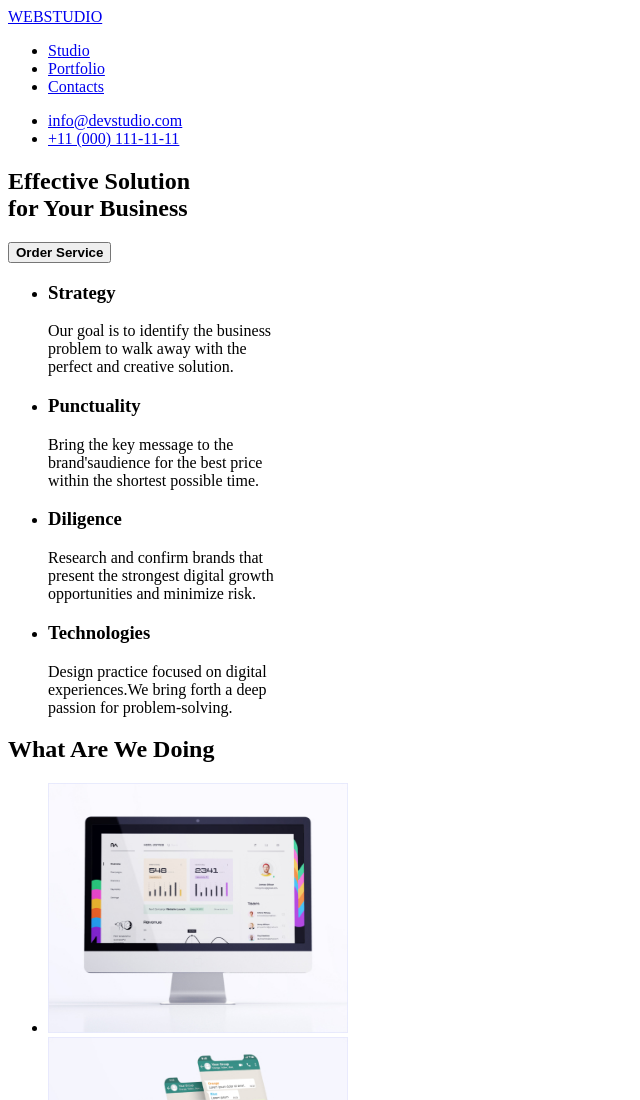
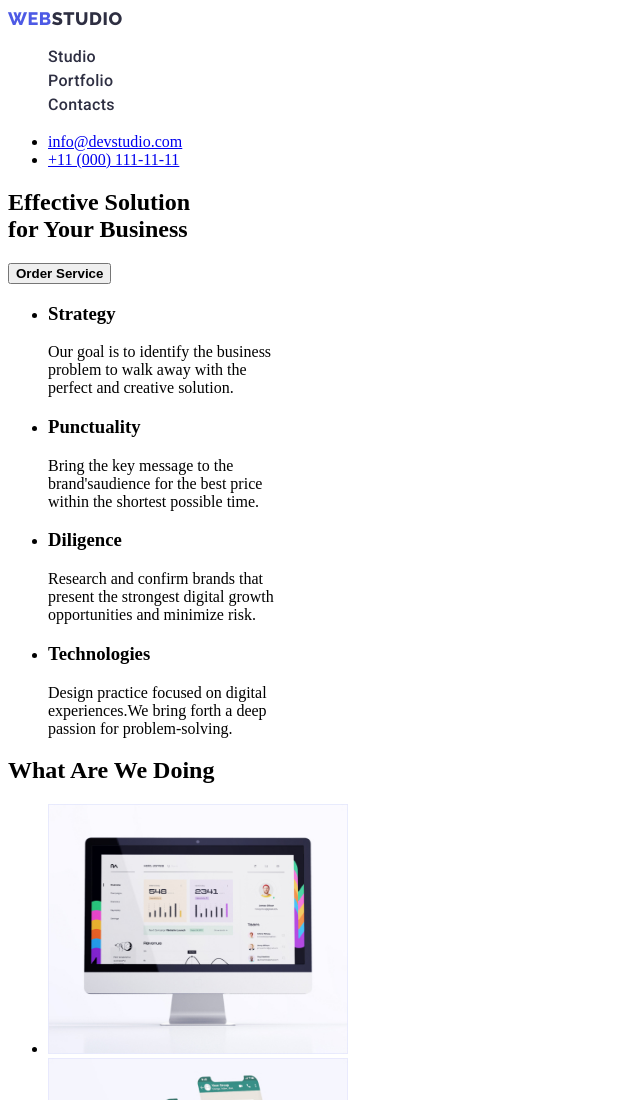
Before and after one commit to Elfie081701/goit-markup-hw-02, a plain HTML site: page index.html in a window 1280 px wide. Shown: the top 1100 px of the page, without its empty margins (0-640 px from the left). Drawn offline with Linux system fonts and the light colour scheme.

Commit message:
1st css commit

```diff
--- a/index.html
+++ b/index.html
@@ -3,21 +3,25 @@
   <head>
     <meta charset="UTF-8" />
     <meta name="viewport" content="width=device-width, initial-scale=1.0" />
-    <title>Go It WEBSTUDIO- Homework1</title>
+    <title>Go It WEBSTUDIO- Homework2</title>
+    <link rel="stylesheet" href="./styles.css" />
   </head>
   <body>
     <!--Header-->
     <header>
       <!--Navigation Bar-->
       <nav>
-        <a href="./index.html"> WEBSTUDIO</a>
+        <a href="./index.<html" class="logo-link">
+          <span class="web">WEB<span class="studio">STUDIO</span></span>
+        </a>
 
-        <ul>
-          <li><a href="./index.html"> Studio</a></li>
-          <li><a href="/Portfolio"> Portfolio</a></li>
-          <li><a href="/Contacts"> Contacts</a></li>
+        <ul class="navbar lists">
+          <li><a href="./index.html" class="pages"> Studio</a></li>
+          <li><a href="/Portfolio" class="pages"> Portfolio</a></li>
+          <li><a href="/Contacts" class="pages"> Contacts</a></li>
         </ul>
       </nav>
+
       <ul>
         <li><a href="mailto:info@devstudio.com"> info@devstudio.com</a></li>
         <li><a href="tel:+110001111111"> +11 (000) 111-11-11</a></li>
@@ -47,8 +51,9 @@
             <li>
               <h3>Punctuality</h3>
               <p>
-                Bring the key message to the<br /> brand'saudience for the best
-                price<br /> within the shortest possible time.
+                Bring the key message to the<br />
+                brand'saudience for the best price<br />
+                within the shortest possible time.
               </p>
             </li>
 
@@ -63,8 +68,9 @@
             <li>
               <h3>Technologies</h3>
               <p>
-                Design practice focused on digital<br /> experiences.We bring
-                forth a deep<br /> passion for problem-solving.
+                Design practice focused on digital<br />
+                experiences.We bring forth a deep<br />
+                passion for problem-solving.
               </p>
             </li>
           </ul>
--- a/styles.css
+++ b/styles.css
@@ -0,0 +1,36 @@
+ @import url("https://fonts.googleapis.com/css2?family=Raleway:wght@800&family=Roboto:wght@400;500;700;900&display=swap");
+
+ :root{
+    --iriscolor: #4D5AE5;
+    --navyblue: #2E2F42;
+    --powderblue: #B0E0E6;
+
+ }
+ .logo-link{list-style: none;}
+.logo-link{
+font-family: 'Raleway';
+text-decoration: none;
+font-size: 18px;
+font-style: normal;
+font-weight: 800;
+line-height: 21px;
+letter-spacing: 0.54px;
+text-transform: uppercase;}
+.web{color: var(--iriscolor, #4D5AE5);}
+.studio{color: var(--navyblue, #2E2F42);}
+.navbar , .pages{
+    color: var(--navyblue, #2E2F42);
+    /* Body Medium */
+    font-family: Roboto;
+    font-size: 16px;
+    font-style: normal;
+    font-weight: 500;
+    line-height: 24px;
+    letter-spacing: 0.32px;
+    text-decoration: none;}
+.lists{list-style-type: none;}
+.navbar , .pages :hover,
+.navbar , .pages :focus{
+    color: var(--powderblue);
+
+}
```
